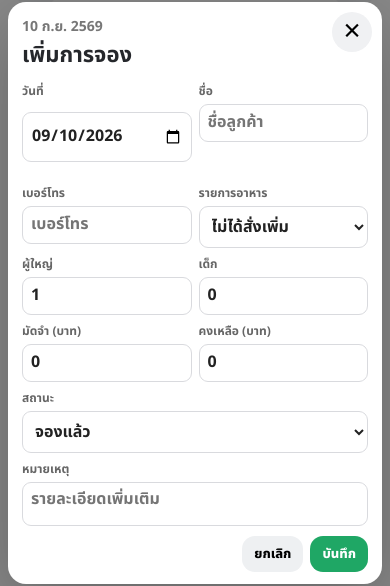
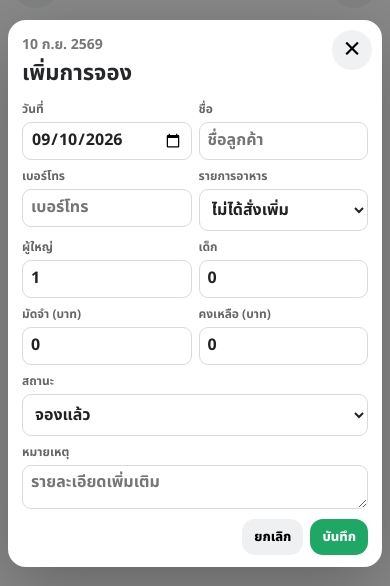
Before and after one commit to sonpalla2533-pixel/sales-calendar, a Next.js app: page / in a window 390 px wide. Both pictures are taken after a click on the button "10". Shown: the part 129-715 px from the top of the page. Built offline with nearby package versions, Linux system fonts and the light colour scheme; no server answers; the database is empty.

Commit message:
จัดช่องวันที่และชื่อให้กว้างเท่ากัน

```diff
--- a/app/globals.css
+++ b/app/globals.css
@@ -46,14 +46,16 @@ button{-webkit-tap-highlight-color:transparent}
 .detail-row{display:grid;grid-template-columns:180px 1fr;gap:20px;padding:17px 0;border-bottom:1px solid #e6e7e9;font-size:20px}
 .detail-row:last-child{border-bottom:0}
 .detail-row span{color:#777;font-weight:700}
-.form-grid{display:grid;grid-template-columns:1fr 1fr;gap:16px}
-.form-grid label,.modal>label{font-weight:700;color:#666;display:flex;flex-direction:column;gap:7px}
+.form-grid{display:grid;grid-template-columns:minmax(0,1fr) minmax(0,1fr);gap:16px;width:100%;align-items:start}
+.form-grid label,.modal>label{font-weight:700;color:#666;display:flex;flex-direction:column;gap:7px;width:100%;min-width:0}
 .form-grid .full{grid-column:1/-1}
-.form-grid input,.form-grid select,.form-grid textarea,.modal>input{border:1px solid #d9dade;border-radius:12px;padding:13px;background:#fff;color:#222}
+.form-grid input,.form-grid select,.form-grid textarea,.modal>input{border:1px solid #d9dade;border-radius:12px;padding:13px;background:#fff;color:#222;width:100%;min-width:0;max-width:100%;box-sizing:border-box}
+.form-grid input[type="date"]{width:100%!important;min-width:0!important;max-width:100%!important;box-sizing:border-box;margin:0}
 .actions{display:flex;justify-content:flex-end;gap:10px;margin-top:22px;flex-wrap:wrap}
 .btn{border:0;border-radius:13px;padding:13px 22px;font-weight:800;cursor:pointer}
 .btn.primary{background:#1fa765;color:#fff}.btn.secondary{background:#eef0f2}.btn.danger{background:#ffe7eb;color:#d51545}
 .muted{color:#777}.modal input[type=date]{height:50px;margin:8px 0 15px}
+.form-grid input[type="date"]{margin:0!important}
 
 .receipt-export{position:fixed;left:-10000px;top:0;width:390px;background:#fafafa;color:#222;font-family:"Noto Sans Thai",Tahoma,Arial,sans-serif;box-shadow:0 8px 30px #00000012;overflow:hidden}
 .receipt-inner{padding:34px 28px 28px;background:#fafafa}
@@ -100,8 +102,20 @@ button{-webkit-tap-highlight-color:transparent}
   .error{font-size:11px;margin:5px 0;padding:7px}
 
   .modal{max-height:90dvh;padding:24px 18px}
-  .form-grid{grid-template-columns:1fr}.form-grid .full{grid-column:auto}
+  .form-grid{grid-template-columns:1fr 1fr;gap:7px;width:100%}
+  .form-grid .full{grid-column:1/-1}
+  .form-grid label,.modal>label{font-size:12px;gap:4px;width:100%;min-width:0}
+  .form-grid input,.form-grid select,.form-grid textarea,.modal>input{width:100%!important;min-width:0!important;max-width:100%!important;border-radius:9px;padding:7px 8px;font-size:16px;line-height:1.2;min-height:38px;box-sizing:border-box}
+  .form-grid input[type="date"]{width:100%!important;min-width:0!important;max-width:100%!important;height:38px;min-height:38px;margin:0!important;padding:7px 8px;appearance:none;-webkit-appearance:none}
+  .form-grid textarea{height:44px}
   .detail-row{grid-template-columns:120px 1fr;font-size:16px}.modal h2{font-size:27px}
+  .actions{gap:7px;margin-top:10px;display:flex;flex-wrap:wrap}
+  .actions .btn{padding:8px 12px;font-size:13px}
+  .detail-export{padding:0}
+  .detail-export .detail-card{padding:10px 12px}
+  .detail-export .detail-row{grid-template-columns:100px 1fr;padding:8px 0;font-size:14px}
+  .detail-export h2{font-size:21px;margin:3px 0 10px}
+  .calendar-download-row .btn{font-size:12px;padding:8px 12px}
 }
 
 @media(max-width:380px){
@@ -111,6 +125,13 @@ button{-webkit-tap-highlight-color:transparent}
   .circle-btn{width:44px;height:44px}
   .calendar-grid{gap:4px}.day{border-radius:12px}.day strong{font-size:18px}
   .day.today strong{width:35px;height:35px}
+  .modal{padding:12px 10px 10px}
+  .form-grid{gap:6px}
+  .form-grid input,.form-grid select,.form-grid textarea,.modal>input{width:100%!important;min-width:0!important;max-width:100%!important;padding:6px 7px;font-size:16px;min-height:36px}
+  .form-grid input[type="date"]{width:100%!important;min-width:0!important;max-width:100%!important;height:36px;min-height:36px;margin:0!important}
+  .form-grid textarea{height:42px}
+  .modal h2{font-size:20px;margin-bottom:7px}
+  .actions .btn{padding:7px 9px;font-size:12px}
 }
 
 .month-picker-wrap{position:relative;display:flex;justify-content:center}
@@ -129,11 +150,12 @@ button{-webkit-tap-highlight-color:transparent}
   .close-btn{right:10px;top:10px;width:40px;height:40px;font-size:30px}
   .modal-date{font-size:14px;padding-right:42px}
   .modal h2{font-size:22px;margin:2px 0 10px}
-  .form-grid{grid-template-columns:1fr 1fr;gap:8px}
+  .form-grid{grid-template-columns:minmax(0,1fr) minmax(0,1fr);gap:7px;width:100%}
   .form-grid .full{grid-column:1/-1}
-  .form-grid label,.modal>label{font-size:12px;gap:4px}
-  .form-grid input,.form-grid select,.form-grid textarea,.modal>input{width:100%;border-radius:9px;padding:7px 8px;font-size:14px;min-height:36px}
-  .form-grid textarea{height:46px;resize:none}
+  .form-grid label,.modal>label{font-size:12px;gap:4px;width:100%;min-width:0}
+  .form-grid input,.form-grid select,.form-grid textarea,.modal>input{width:100%!important;min-width:0!important;max-width:100%!important;border-radius:9px;padding:7px 8px;font-size:16px;line-height:1.2;min-height:38px;box-sizing:border-box}
+  .form-grid input[type="date"]{width:100%!important;min-width:0!important;max-width:100%!important;height:38px;min-height:38px;margin:0!important;appearance:none;-webkit-appearance:none}
+  .form-grid textarea{height:44px}
   .actions{gap:7px;margin-top:10px;display:flex;flex-wrap:wrap}
   .actions .btn{padding:8px 12px;font-size:13px}
   .detail-export{padding:0}
@@ -144,8 +166,9 @@ button{-webkit-tap-highlight-color:transparent}
 }
 @media(max-width:380px){
   .modal{padding:12px 10px 10px}
-  .form-grid{gap:6px}
-  .form-grid input,.form-grid select,.form-grid textarea,.modal>input{padding:6px 7px;font-size:13px;min-height:34px}
+  .form-grid{gap:6px;width:100%}
+  .form-grid input,.form-grid select,.form-grid textarea,.modal>input{width:100%!important;min-width:0!important;max-width:100%!important;padding:6px 7px;font-size:16px;min-height:36px}
+  .form-grid input[type="date"]{width:100%!important;min-width:0!important;max-width:100%!important;height:36px;min-height:36px;margin:0!important}
   .form-grid textarea{height:42px}
   .modal h2{font-size:20px;margin-bottom:7px}
   .actions .btn{padding:7px 9px;font-size:12px}
@@ -153,19 +176,21 @@ button{-webkit-tap-highlight-color:transparent}
 
 .form-grid{grid-template-columns:minmax(0,1fr) minmax(0,1fr);width:100%;align-items:start}
 .form-grid label{min-width:0;width:100%}
-.form-grid input,.form-grid select,.form-grid textarea{width:100%;min-width:0}
+.form-grid input,.form-grid select,.form-grid textarea{width:100%;min-width:0;max-width:100%}
+.form-grid input[type="date"]{width:100%!important;min-width:0!important;max-width:100%!important;margin:0!important}
 
 @media(max-width:700px){
   .modal{overflow:hidden}
-  .form-grid{grid-template-columns:minmax(0,1fr) minmax(0,1fr);gap:7px}
-  .form-grid label{min-width:0}
-  .form-grid input,.form-grid select,.form-grid textarea,.modal>input{font-size:16px;line-height:1.2;min-height:38px;padding:7px 8px}
-  .form-grid input[type="date"]{font-size:16px;width:100%;display:block}
+  .form-grid{grid-template-columns:minmax(0,1fr) minmax(0,1fr);gap:7px;width:100%}
+  .form-grid label{min-width:0;width:100%}
+  .form-grid input,.form-grid select,.form-grid textarea,.modal>input{width:100%!important;min-width:0!important;max-width:100%!important;font-size:16px;line-height:1.2;min-height:38px;padding:7px 8px;box-sizing:border-box}
+  .form-grid input[type="date"]{width:100%!important;min-width:0!important;max-width:100%!important;height:38px;min-height:38px;margin:0!important;appearance:none;-webkit-appearance:none}
   .form-grid textarea{height:44px}
 }
 @media(max-width:380px){
-  .form-grid{gap:6px}
-  .form-grid input,.form-grid select,.form-grid textarea,.modal>input{font-size:16px;min-height:36px;padding:6px 7px}
+  .form-grid{gap:6px;width:100%}
+  .form-grid input,.form-grid select,.form-grid textarea,.modal>input{width:100%!important;min-width:0!important;max-width:100%!important;font-size:16px;min-height:36px;padding:6px 7px}
+  .form-grid input[type="date"]{width:100%!important;min-width:0!important;max-width:100%!important;height:36px;min-height:36px;margin:0!important}
   .form-grid textarea{height:42px}
 }
 
```
